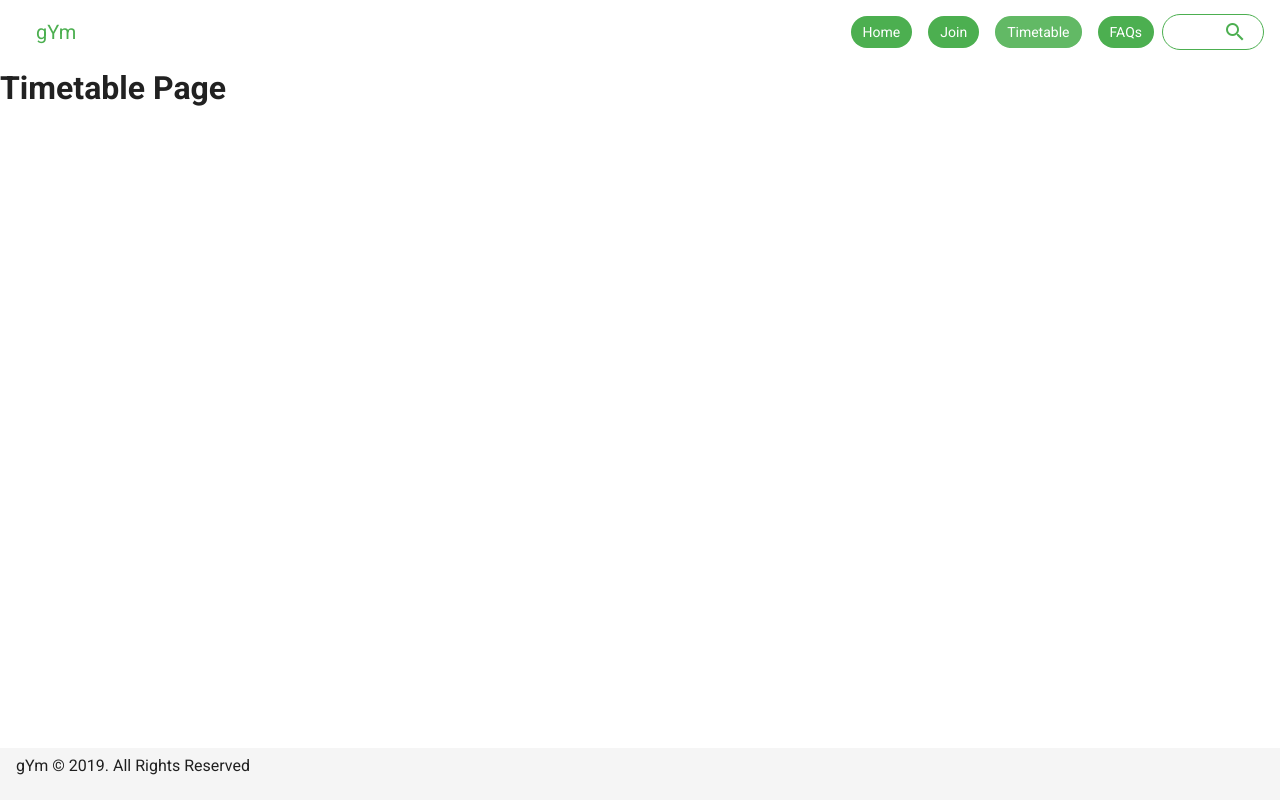
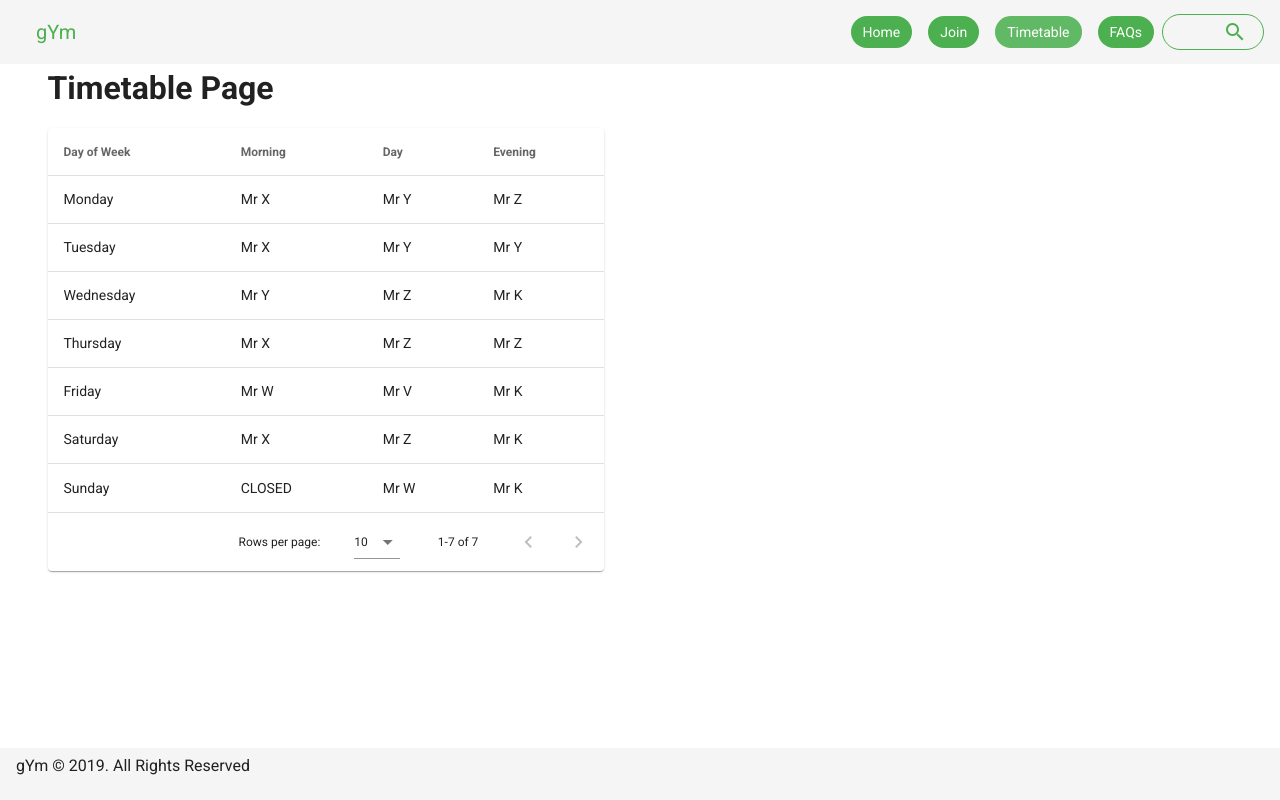
Before and after one commit to billalber-t/gym, a Vue app: page /timetable in a window 1280 px wide. Built offline with nearby package versions, Linux system fonts and the light colour scheme; what vue-browser-geolocation would draw is missing.

Commit message:
adds services to the home and bit more changes

```diff
--- a/src/components/Home/showCase.vue
+++ b/src/components/Home/showCase.vue
@@ -3,7 +3,7 @@
     <v-container class="contain"  >
         <v-row class="md-6 sm-12">
             <v-col class="md-6 sm-12">
-                <h1><span style="text-decoration:underlined;">Hit </span> one of the greatest gyming facilieties south of Sahara </h1>
+                <h1> Beba chuma ! Unga leo  </h1>
                 <p>
                     Lorem ipsum dolor sit amet consectetur, adipisicing elit. Quibusdam
                     Lorem ipsum dolor sit amet consectetur adipisicing elit. Obcaecati, im
--- a/src/components/Mapped.vue
+++ b/src/components/Mapped.vue
@@ -2,14 +2,22 @@
 <v-container>
     <v-row>
         <v-col cols="8">
-        <h1>Your Coordinates</h1>
-        <p>{{ myCoordinates.lat }} Latitude, {{ myCoordinates.lng }} Longitude</p>
+        <div>
+        <h3>Location</h3>
+        <!-- <p>{{ myCoordinates.lat }} Latitude, {{ myCoordinates.lng }} Longitude</p>
 
         <h1>Map Coordinates</h1>
-        <p>{{ mapCoordinates.lat }} Latitude , {{ mapCoordinates.lng }} Longitude</p>
+        <p>{{ mapCoordinates.lat }} Latitude , {{ mapCoordinates.lng }} Longitude</p> -->
+        <p>Lorem ipsum dolor sit amet consectetur adipisicing elit. Tempora repellendus modi,
+            est doloremque laboriosam repellat, atque voluptatum dolore perspiciatis ratione,
+            accusantium eveniet quae sunt
+            tenetur harum cumque sapiente consequatur inventore.
+        </p>
+
+        </div>
         <GmapMap
             :center="center"
-            :zoom="18"
+            :zoom="16"
             map-type-id="terrain"
             style="width: 640px; height: 360px; margin:32px auto;"
             ref="mapRef"
@@ -25,7 +33,16 @@
         </v-col>
         <v-col cols="4">
                 <div>
-                    <h3>Locations</h3>
+                    <h3>Services</h3>
+                     <p>Lorem ipsum dolor sit amet consectetur adipisicing elit. Labore, neque.</p>
+                    <v-list>
+                        <v-list-item v-for="service in services" :key="service.name">
+                            <v-list-item-icon>
+                                <v-icon>{{ service.icon }}</v-icon>
+                            </v-list-item-icon>
+                           <v-list-item-content>{{ service.name }}</v-list-item-content>
+                        </v-list-item>
+                    </v-list>
                 </div>
         </v-col>
 
@@ -60,7 +77,19 @@ export default {
             //     }
             // ],
 
-            center : home
+            center : home,
+
+            services:[
+                {icon : 'mdi-dumbbell', name: 'Gyming facilities'},
+                {icon : 'mdi-bottle-tonic-plus-outline', name: 'Psyiotheraphy'},
+                {icon : 'mdi-slide', name: 'Massage'},
+                {icon : 'mdi-shower-head', name: 'Hot shower'},
+                {icon : 'mdi-wifi', name: 'WiFi'}
+            ]
+
+
+
+
         }
     },
 
--- a/src/components/gheader.vue
+++ b/src/components/gheader.vue
@@ -3,7 +3,7 @@
     <v-app-bar
 
       absolute
-      color="white"
+      color="grey lighten-4"
       tile
       elevate-on-scroll
 
--- a/src/views/Join.vue
+++ b/src/views/Join.vue
@@ -5,7 +5,7 @@
 <h1>Join page</h1>
   <v-row justify="center">
     <v-col class="md-6 lg-6 sm-12" cols="6" >
-         <v-card depressed elevation="0" outlined>
+         <v-card depressed elevation="0">
             <v-card-title>Welcome to the ultimate gYm experience.</v-card-title>
             <v-card-text>Lorem ipsum dolor sit amet consectetur adipisicing elit. Quasi minus cumque a
                     omnis quis ipsum inventore veritatis blanditiis, temporibus qui itaque
@@ -29,8 +29,9 @@
       md="6"
       lg="6"
     >
-      <v-card ref="form" elevation="0" outlined flat width="100%">
-        <v-card-text>
+
+        <v-card ref="form" elevation="0"  flat  class="mx-auto" outlined>
+          <v-card-text>
           <v-text-field
             ref="name"
             v-model="name"
@@ -118,6 +119,9 @@
           </v-btn>
         </v-card-actions>
       </v-card>
+
+
+
     </v-col>
   </v-row>
 </v-container>
--- a/src/views/Timetable.vue
+++ b/src/views/Timetable.vue
@@ -1,11 +1,111 @@
 <template>
-<h1>Timetable Page </h1>
+<v-container>
+    <v-row>
+        <v-layout align-center>
+            <v-flex>
+                <h1>Timetable Page </h1>
+            </v-flex>
+        </v-layout>
+
+    </v-row>
+    <v-row>
+
+    <v-data-table
+        :headers="headers"
+        :items="sessions"
+        class="elevation-1 mt-4"
+    ></v-data-table>
+
+    </v-row>
+
+</v-container>
+
+
 
 </template>
 <script>
 // import { defineComponent } from '@vue/composition-api'
 
 export default {
-    name: "Timetable"
+    name: "Timetable",
+    data () {
+      return {
+        headers: [
+            {
+            text: 'Day of Week',
+            align: 'start',
+            sortable: false,
+            value: 'dday'
+
+          },
+          {
+            text: 'Morning',
+            align: 'start',
+            sortable: false,
+            value: 'morning'
+
+          },
+          {
+              text: 'Day',
+              value: 'day',
+              sortable: false,
+
+              },
+          {
+              text: 'Evening ',
+              value: 'evening',
+              sortable: false
+        },
+
+        ],
+        sessions: [
+          {
+            dday: 'Monday',
+            morning: 'Mr X',
+            day: 'Mr Y',
+            evening: 'Mr Z',
+          },
+          {
+            dday: 'Tuesday',
+            morning: 'Mr X',
+            day: 'Mr Y',
+            evening: 'Mr Y',
+          },
+          {
+           dday : 'Wednesday',
+            morning: 'Mr Y',
+            day: 'Mr Z',
+            evening: 'Mr K',
+          },
+          {
+            dday : 'Thursday',
+            morning: 'Mr X',
+            day: 'Mr Z',
+            evening: 'Mr Z',
+          },
+          {
+            dday : 'Friday',
+            morning: 'Mr W',
+            day: 'Mr V',
+            evening: 'Mr K',
+          },
+          {
+            dday: 'Saturday',
+            morning: 'Mr X',
+            day: 'Mr Z',
+            evening: 'Mr K',
+          },
+          {
+            dday: 'Sunday',
+            morning: 'CLOSED',
+            day: 'Mr W',
+            evening: 'Mr K',
+          }
+        ],
+      }
+    },
 }
 </script>
+<style scoped>
+
+</style>
```
